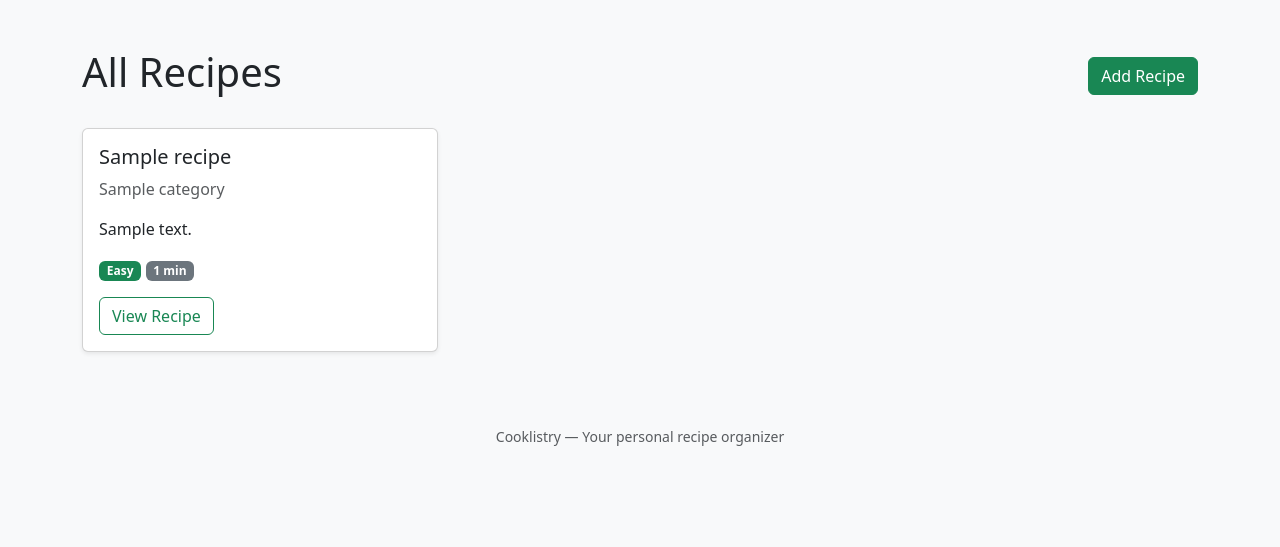
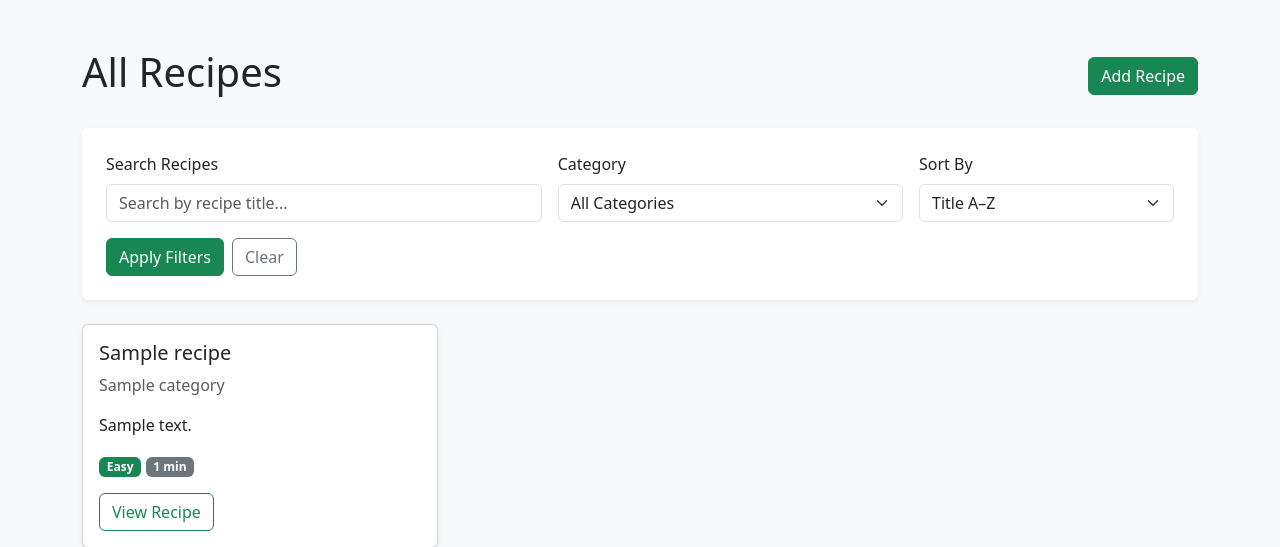
Before and after one commit to stoyanova-mariela/django_cooklistry, a Django app: page /recipes/ in a window 1280 px wide. Shown: the part 56-603 px from the top of the page. Run offline with Django 5.2, Linux system fonts and the light colour scheme; tables that the repository leaves empty hold one stand-in row (values such as "Sample post").

Commit message:
Added recipe filtering sorting and custom template filter

```diff
--- /dev/null
+++ b/recipes/templatetags/recipe_extras.py
@@ -0,0 +1,15 @@
+from django import template
+
+
+register = template.Library()
+
+@register.filter
+def minutes_to_hours(minutes):
+    hours = minutes // 60
+    remaining_minutes = minutes % 60
+
+    if hours == 0:
+        return f"{remaining_minutes} min"
+    if remaining_minutes == 0:
+        return f"{hours} h"
+    return f"{hours} h {remaining_minutes} min"
--- a/recipes/views.py
+++ b/recipes/views.py
@@ -93,7 +93,28 @@ class RecipeListView(ListView):
     context_object_name = 'recipes'
 
     def get_queryset(self):
-        return Recipe.objects.select_related('category').order_by('title')
+        search = self.request.GET.get('search', '').strip()
+        category = self.request.GET.get('category', '')
+        sort = self.request.GET.get('sort', 'az')
+        queryset = Recipe.objects.select_related('category')
+
+        if search:
+            queryset = queryset.filter(title__icontains=search)
+
+        if category.isdecimal():
+            queryset = queryset.filter(category_id=int(category))
+
+        if sort == 'za':
+            return queryset.order_by('-title')
+        return queryset.order_by('title')
+
+    def get_context_data(self, **kwargs):
+        context = super().get_context_data(**kwargs)
+        context['categories'] = Category.objects.all()
+        context['selected_category'] = self.request.GET.get('category', '')
+        context['selected_sort'] = self.request.GET.get('sort', 'az')
+
+        return context
 
 
 class RecipeUpdateView(UpdateView):
--- a/templates/recipes/recipe_detail.html
+++ b/templates/recipes/recipe_detail.html
@@ -1,4 +1,5 @@
 {% extends 'base.html' %}
+{% load recipe_extras %}
 
 {% block title %}{{ recipe.title }} | Cooklistry{% endblock %}
 
@@ -27,7 +28,7 @@
                     </span>
 
                     <span class="badge bg-secondary">
-                        {{ recipe.preparation_time }} min
+                        {{ recipe.preparation_time|minutes_to_hours }}
                     </span>
 
                     <span class="badge bg-info text-dark">
--- a/templates/recipes/recipe_list.html
+++ b/templates/recipes/recipe_list.html
@@ -1,4 +1,5 @@
 {% extends 'base.html' %}
+{% load recipe_extras %}
 
 {% block title %}All Recipes | Cooklistry{% endblock %}
 
@@ -7,6 +8,71 @@
     <h1>All Recipes</h1>
     <a href="{% url 'recipes:recipe_add' %}" class="btn btn-success">Add Recipe</a>
 </div>
+
+<form method="get" class="card shadow-sm border-0 p-4 mb-4">
+    <div class="row g-3 align-items-end">
+
+        <div class="col-md-5">
+            <label for="search" class="form-label">
+                Search Recipes
+            </label>
+            <input type="text"
+                   id="search"
+                   name="search"
+                   class="form-control"
+                   placeholder="Search by recipe title..."
+                   value="{{ request.GET.search }}">
+        </div>
+
+        <div class="col-md-4">
+            <label for="category" class="form-label">
+                Category
+            </label>
+            <select id="category"
+                    name="category"
+                    class="form-select">
+                <option value="">All Categories</option>
+
+                {% for category in categories %}
+                    <option value="{{ category.pk }}"
+                        {% if selected_category == category.pk|stringformat:"s" %}selected{% endif %}>
+                        {{ category.name }}
+                    </option>
+                {% endfor %}
+            </select>
+        </div>
+
+        <div class="col-md-3">
+            <label for="sort" class="form-label">
+                Sort By
+            </label>
+            <select id="sort"
+                    name="sort"
+                    class="form-select">
+                <option value="az"
+                    {% if selected_sort == "az" %}selected{% endif %}>
+                    Title A–Z
+                </option>
+                <option value="za"
+                    {% if selected_sort == "za" %}selected{% endif %}>
+                    Title Z–A
+                </option>
+            </select>
+        </div>
+
+        <div class="col-12 d-flex gap-2">
+            <button type="submit" class="btn btn-success">
+                Apply Filters
+            </button>
+
+            <a href="{% url 'recipes:recipe_list' %}"
+               class="btn btn-outline-secondary">
+                Clear
+            </a>
+        </div>
+
+    </div>
+</form>
 
 <div class="row g-4">
     {% for recipe in recipes %}
@@ -29,7 +95,7 @@
                         </span>
 
                         <span class="badge bg-secondary">
-                            {{ recipe.preparation_time }} min
+                            {{ recipe.preparation_time|minutes_to_hours }}
                         </span>
                     </div>
 
@@ -37,13 +103,28 @@
                 </div>
             </div>
         </div>
+
     {% empty %}
         <div class="col-12 text-center py-5">
-            <h4>No recipes yet.</h4>
-            <p class="text-muted">
-                Start by adding your first recipe!
-            </p>
-            <a href="{% url 'recipes:recipe_add' %}" class="btn btn-success">Add Recipe</a>
+            {% if request.GET.search or request.GET.category %}
+                <h4>No matching recipes found.</h4>
+                <p class="text-muted">
+                    Try different search criteria or clear the filters.
+                </p>
+                <a href="{% url 'recipes:recipe_list' %}"
+                   class="btn btn-outline-success">
+                    Clear Filters
+                </a>
+            {% else %}
+                <h4>No recipes yet.</h4>
+                <p class="text-muted">
+                    Start by adding your first recipe!
+                </p>
+                <a href="{% url 'recipes:recipe_add' %}"
+                   class="btn btn-success">
+                    Add Recipe
+                </a>
+            {% endif %}
         </div>
     {% endfor %}
 </div>
```
Also changed, not shown: recipes/templatetags/__init__.py (added).
